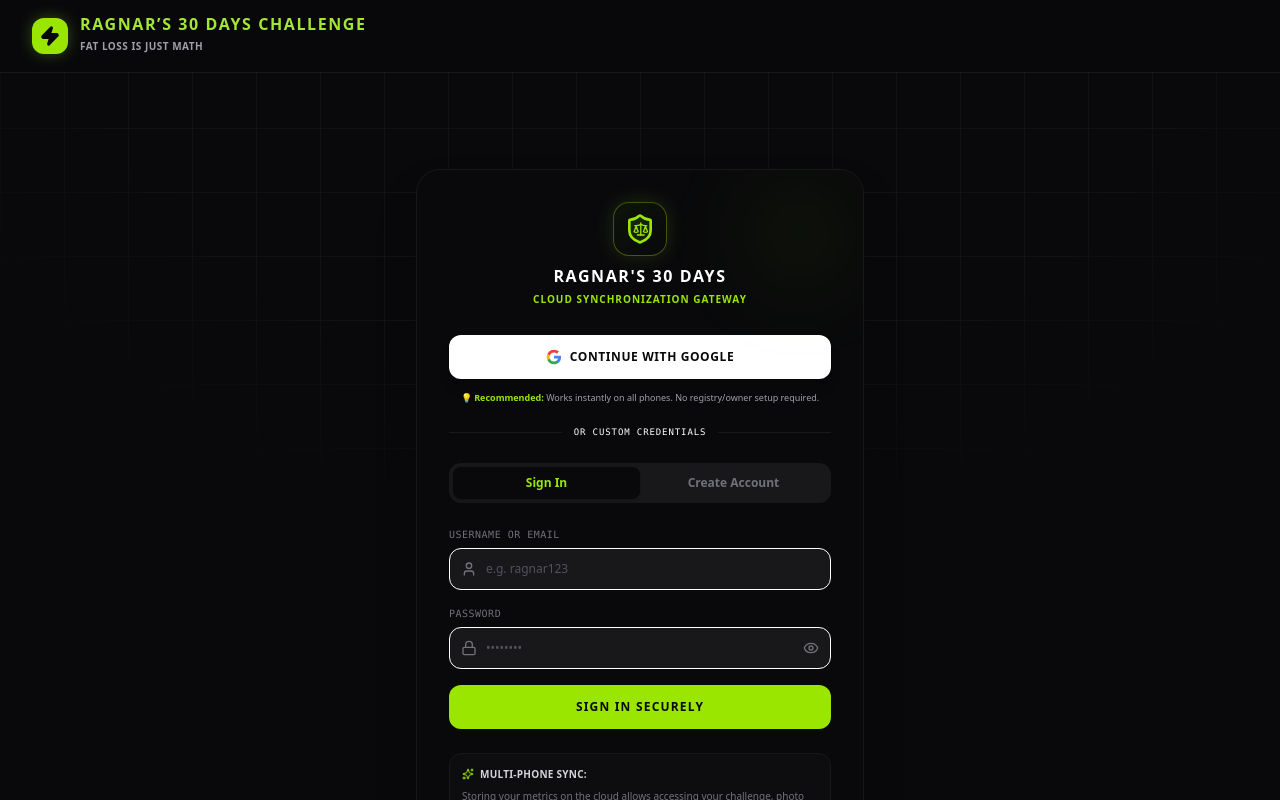
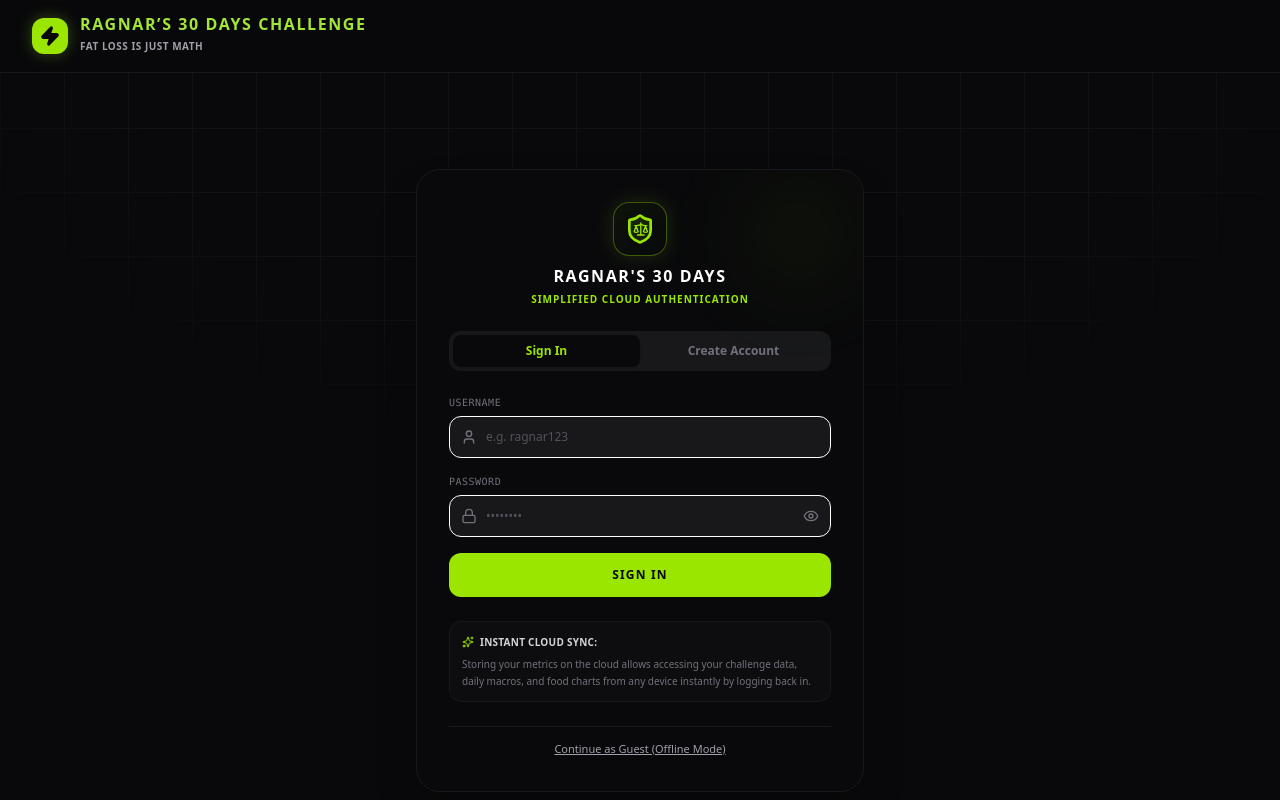
Before and after one commit to javierralphjoshua/Ralph-Joshua, a React (Vite) app: page / in a window 1280 px wide. Shown: the top 800 px of the page. Built offline with nearby package versions, Linux system fonts and the light colour scheme; no server answers.

Commit message:
more basic signin

```diff
--- a/server.ts
+++ b/server.ts
@@ -40,9 +40,9 @@ app.get("/api/health", (req, res) => {
   res.json({ status: "ok", apiKeyAvailable: !!apiKey });
 });
 
-// Helper function to query Gemini with retry exponential backoff and model fallbacks (e.g. gemini-3.1-flash-lite)
+// Helper function to query Gemini with retry exponential backoff and model fallbacks (e.g. gemini-3.1-flash-lite, gemini-flash-latest)
 async function generateCaloriesWithRetry(ai: GoogleGenAI, contentsParts: any[]): Promise<string> {
-  const modelsToTry = ["gemini-3.5-flash", "gemini-3.1-flash-lite"];
+  const modelsToTry = ["gemini-3.5-flash", "gemini-3.1-flash-lite", "gemini-flash-latest"];
   const maxRetriesPerModel = 2;
   const initialDelayMs = 1200;
   let lastError: any = null;
--- a/src/App.tsx
+++ b/src/App.tsx
@@ -12,11 +12,11 @@ import {
   handleFirestoreError,
   OperationType
 } from './firebase';
-import {
-  onAuthStateChanged,
-  signOut,
-  User
-} from 'firebase/auth';
+// Custom lightweight user session type
+export interface CustomUser {
+  uid: string;
+  email: string;
+}
 import {
   collection,
   doc,
@@ -301,7 +301,7 @@ function renderTransformationCard(profile: UserProfile, stats: any, callback: (d
 }
 
 export default function App() {
-  const [currentUser, setCurrentUser] = useState<User | null>(null);
+  const [currentUser, setCurrentUser] = useState<CustomUser | null>(null);
   const [authLoading, setAuthLoading] = useState(true);
   const [guestMode, setGuestMode] = useState<boolean>(() => {
     return localStorage.getItem('challenge_profile_v1') !== null || localStorage.getItem('guest_mode_preferred') === 'true';
@@ -373,13 +373,16 @@ export default function App() {
     }, 150);
   };
 
-  // 1. Firebase Authentication & Cloud Sync
+  // 1. Custom Simplified Session Sync
   useEffect(() => {
-    const unsubscribe = onAuthStateChanged(auth, async (user) => {
+    const initSession = async () => {
+      const savedSessionStr = localStorage.getItem('ragnars_challenge_session');
+      if (savedSessionStr) {
+        try {
+          const user = JSON.parse(savedSessionStr) as CustomUser;
           setCurrentUser(user);
-      if (user) {
           setAuthLoading(true);
-        try {
+
           const profileRef = doc(db, 'profiles', user.uid);
           const profileSnap = await getDoc(profileRef);
 
@@ -399,7 +402,7 @@ export default function App() {
             setLogs(loadedLogs);
             setToastMessage("Cloud profile downloaded successfully! ☁️");
           } else {
-            // No profile in cloud yet: Migrate guest/local data to cloud if it exists!
+            // Migrate guest/local data to cloud if it exists
             const localProfileStr = localStorage.getItem('challenge_profile_v1');
             const localLogsStr = localStorage.getItem('challenge_logs_v1');
 
@@ -433,14 +436,18 @@ export default function App() {
           }
         } catch (e) {
           console.error("Firestore sync error", e);
-          setToastMessage("Failed to sync cloud database. Check security rules 📡");
+          // Hydrate offline backup
+          migrateOfflineBackup();
         } finally {
           setAuthLoading(false);
         }
       } else {
-        // No authenticated user active
         setAuthLoading(false);
-        // Hydrate from localStorage
+        migrateOfflineBackup();
+      }
+    };
+
+    const migrateOfflineBackup = () => {
       try {
         const savedProfile = localStorage.getItem('challenge_profile_v1');
         const savedLogs = localStorage.getItem('challenge_logs_v1');
@@ -457,10 +464,9 @@ export default function App() {
       } catch (e) {
         console.error(e);
       }
-      }
-    });
-
-    return () => unsubscribe();
+    };
+
+    initSession();
   }, []);
 
   // 2. Local & Cloud Sync State Persistence
@@ -530,7 +536,8 @@ export default function App() {
 
   const handleSignOut = async () => {
     try {
-      await signOut(auth);
+      localStorage.removeItem('ragnars_challenge_session');
+      setCurrentUser(null);
       setProfile(null);
       setLogs({});
       setGuestMode(false);
@@ -606,8 +613,12 @@ export default function App() {
 
   // 4. Handle Save Profile Configuration
   const handleSaveProfile = (updatedProfile: UserProfile) => {
-    setProfile(updatedProfile);
-    saveState(updatedProfile, logs);
+    const finalProfile = { ...updatedProfile };
+    if (profile && profile.password) {
+      finalProfile.password = profile.password;
+    }
+    setProfile(finalProfile);
+    saveState(finalProfile, logs);
     setShowSettings(false);
   };
 
@@ -919,7 +930,8 @@ export default function App() {
 
         <main className="max-w-7xl mx-auto px-4 sm:px-6 lg:px-8 py-12">
           <AuthGateway
-            onSuccess={() => {
+            onLoginSuccess={(user) => {
+              setCurrentUser(user);
               setGuestMode(false);
               setToastMessage("✓ Logged in successfully! Cloud state active. ☁️");
             }}
@@ -938,7 +950,17 @@ export default function App() {
       {/* Top Navigation Frame */}
       <header className="border-b border-zinc-900 bg-zinc-950/80 backdrop-blur sticky top-0 z-40">
         <div className="max-w-7xl mx-auto px-4 sm:px-6 lg:px-8 py-4 flex items-center justify-between">
-          <div className="flex items-center space-x-3">
+          <div
+            onClick={() => {
+              if (profile) {
+                setActiveTab('journal');
+                setShowSettings(false);
+              }
+            }}
+            className={`flex items-center space-x-3 select-none ${profile ? 'cursor-pointer hover:opacity-80 transition' : ''}`}
+            id="header-title-home-brand"
+            title={profile ? "Go to Journal Home" : undefined}
+          >
             <div className="bg-lime-400 p-2 rounded-xl text-zinc-950 font-black shadow-[0_0_15px_rgba(163,230,53,0.3)] flex items-center justify-center">
               <Zap className="w-5 h-5 fill-zinc-950 stroke-zinc-950 stroke-[3]" />
             </div>
@@ -963,11 +985,12 @@ export default function App() {
                 </span>
                 <button
                   onClick={handleSignOut}
-                  className="hover:text-rose-450 text-zinc-400 transition ml-1 cursor-pointer"
+                  className="hover:text-rose-400 hover:bg-rose-500/10 text-zinc-400 flex items-center gap-1 transition ml-2 cursor-pointer bg-zinc-950 border border-zinc-800 px-2 py-1 rounded-lg text-[10px] font-bold uppercase tracking-wider"
                   title="Logout Account"
                   id="header-logout-chevron"
                 >
-                  <LogOut className="w-3.5 h-3.5" />
+                  <LogOut className="w-3 h-3 text-rose-400" />
+                  <span>Exit Session</span>
                 </button>
               </div>
             ) : (
@@ -987,6 +1010,23 @@ export default function App() {
                 >
                   Save Cloud
                 </button>
+                <button
+                  onClick={() => {
+                    setGuestMode(false);
+                    setProfile(null);
+                    setLogs({});
+                    localStorage.removeItem('guest_mode_preferred');
+                    localStorage.removeItem('challenge_profile_v1');
+                    localStorage.removeItem('challenge_logs_v1');
+                    setToastMessage("Cleared guest states and exited! 🚪");
+                  }}
+                  className="text-[9px] text-rose-405 hover:text-rose-400 font-extrabold uppercase tracking-wider transition bg-rose-400/5 hover:bg-rose-400/10 px-2 py-0.5 rounded border border-rose-400/20 cursor-pointer flex items-center gap-0.5 ml-1"
+                  title="Exit Guest Session and clear data"
+                  id="header-guest-exit-button"
+                >
+                  <LogOut className="w-2.5 h-2.5 text-rose-400" />
+                  <span>Exit Guest</span>
+                </button>
               </div>
             )}
 
@@ -994,10 +1034,23 @@ export default function App() {
               <div className="flex items-center space-x-2">
                 <button
                   onClick={() => setShowSettings(!showSettings)}
-                  className="bg-zinc-900 border border-zinc-800 hover:border-zinc-700 text-zinc-300 font-bold px-3 py-2 rounded-xl text-xs flex items-center gap-1.5 transition whitespace-nowrap"
-                >
+                  className={`${
+                    showSettings
+                      ? "bg-rose-500/10 border-rose-500/35 text-rose-400 hover:bg-rose-500/20"
+                      : "bg-zinc-900 border-zinc-800 hover:border-zinc-700 text-zinc-300"
+                  } border font-bold px-3 py-2 rounded-xl text-xs flex items-center gap-1.5 transition whitespace-nowrap cursor-pointer`}
+                >
+                  {showSettings ? (
+                    <>
+                      <X className="w-3.5 h-3.5 text-rose-400" />
+                      <span>Exit Settings</span>
+                    </>
+                  ) : (
+                    <>
                       <Settings2 className="w-3.5 h-3.5 text-zinc-400" />
                       <span className="hidden lg:inline">Metabolic settings</span>
+                    </>
+                  )}
                 </button>
                 <button
                   onClick={handleResetChallenge}
--- a/src/components/AuthGateway.tsx
+++ b/src/components/AuthGateway.tsx
@@ -1,111 +1,119 @@
 import React, { useState } from 'react';
-import {
-  signInWithEmailAndPassword,
-  createUserWithEmailAndPassword,
-  signOut,
-  GoogleAuthProvider,
-  signInWithPopup
-} from 'firebase/auth';
-import { auth } from '../firebase';
-import { Shield, Lock, User, Sparkles, Scale, CircleAlert, Eye, EyeOff, LogIn } from 'lucide-react';
+import { doc, getDoc, setDoc } from 'firebase/firestore';
+import { db } from '../firebase';
+import { Shield, Lock, User, Sparkles, Scale, CircleAlert, Eye, EyeOff } from 'lucide-react';
 import { motion } from 'motion/react';
 
 interface AuthGatewayProps {
-  onSuccess: () => void;
+  onLoginSuccess: (user: { uid: string; email: string }) => void;
   onContinueAsGuest: () => void;
 }
 
-export default function AuthGateway({ onSuccess, onContinueAsGuest }: AuthGatewayProps) {
+export default function AuthGateway({ onLoginSuccess, onContinueAsGuest }: AuthGatewayProps) {
   const [isLogin, setIsLogin] = useState(true);
-  const [identifier, setIdentifier] = useState(''); // username or email
+  const [username, setUsername] = useState('');
   const [password, setPassword] = useState('');
   const [error, setError] = useState<string | null>(null);
   const [loading, setLoading] = useState(false);
   const [showPassword, setShowPassword] = useState(false);
 
-  // Helper to standardise usernames into Firebase email format
-  const formatEmail = (val: string): string => {
-    const trimmed = val.trim();
-    if (trimmed.includes('@')) {
-      return trimmed;
-    }
-    // Convert direct username to an email space
-    return `${trimmed.toLowerCase()}@ragnarschallenge.com`;
-  };
-
-  const handleGoogleSignIn = async () => {
-    setError(null);
-    setLoading(true);
-    const provider = new GoogleAuthProvider();
-    // Allow popups for Google Auth
-    provider.setCustomParameters({
-      prompt: 'select_account'
-    });
-
-    try {
-      await signInWithPopup(auth, provider);
-      onSuccess();
-    } catch (err: any) {
-      console.error(err);
-      let errMsg = "Failed to sign in with Google. Please try again.";
-      if (err.code === 'auth/popup-blocked') {
-        errMsg = "Popup blocked! Please enable popups in your browser settings to continue with Google Sign-In.";
-      } else if (err.code === 'auth/network-request-failed') {
-        errMsg = "Network error. Please check your internet connection and try again.";
-      } else if (err.code === 'auth/cancelled-popup-request') {
-        errMsg = "The sign-in popup was closed before completion.";
-      } else if (err.message) {
-        errMsg = err.message;
-      }
-      setError(errMsg);
-    } finally {
-      setLoading(false);
-    }
+  // Validate username format (simple alphanumeric + underscores/hyphens to be safe document IDs)
+  const isValidUsername = (val: string): boolean => {
+    return /^[a-zA-Z0-9_\-]+$/.test(val);
   };
 
   const handleAuth = async (e: React.FormEvent) => {
     e.preventDefault();
     setError(null);
 
-    const trimmedId = identifier.trim();
-    if (!trimmedId) {
-      setError("Please enter a username or email address.");
+    const trimmedUsername = username.trim().toLowerCase();
+    if (!trimmedUsername) {
+      setError("Please enter a username.");
       return;
     }
-    if (password.length < 6) {
-      setError("Password must be at least 6 characters long.");
+
+    if (!isValidUsername(trimmedUsername)) {
+      setError("Username can only contain letters, numbers, underscores (_), and hyphens (-). No spaces or special characters.");
+      return;
+    }
+
+    if (password.length < 4) {
+      setError("Password must be at least 4 characters long.");
       return;
     }
 
     setLoading(true);
-    const email = formatEmail(trimmedId);
 
     try {
+      const userRef = doc(db, 'profiles', trimmedUsername);
+      const userSnap = await getDoc(userRef);
+
       if (isLogin) {
-        await signInWithEmailAndPassword(auth, email, password);
+        // --- SIGN IN MODE ---
+        if (!userSnap.exists()) {
+          setError("No account found with this username. Please switch to the 'Create Account' tab if you are new.");
+          setLoading(false);
+          return;
+        }
+
+        const userData = userSnap.data();
+        // Since we are using standard password storage as requested ("no hard security")
+        if (userData.password !== password) {
+          setError("Incorrect password. Please verify your password and try again.");
+          setLoading(false);
+          return;
+        }
+
+        // Successfully logged in!
+        const sessionUser = {
+          uid: trimmedUsername,
+          email: `${trimmedUsername}@ragnarschallenge.com`
+        };
+
+        // Save session
+        localStorage.setItem('ragnars_challenge_session', JSON.stringify(sessionUser));
+        onLoginSuccess(sessionUser);
+
       } else {
-        await createUserWithEmailAndPassword(auth, email, password);
+        // --- REGISTER MODE ---
+        if (userSnap.exists()) {
+          setError("This username is already taken. Please choose a different username.");
+          setLoading(false);
+          return;
+        }
+
+        // Create a basic profile document with password and name
+        const initialProfile = {
+          name: username.trim(),
+          password: password,
+          age: 30,
+          gender: 'male' as const,
+          weight: 180,
+          weightUnit: 'lbs' as const,
+          height: 175,
+          waist: 34,
+          waistUnit: 'inches' as const,
+          activityLevel: 'light' as const,
+          bmrPreference: 'auto' as const,
+          manualBmr: 1800,
+          startDate: new Date().toISOString().split('T')[0],
+          fatLossGoal: 10
+        };
+
+        await setDoc(userRef, initialProfile);
+
+        const sessionUser = {
+          uid: trimmedUsername,
+          email: `${trimmedUsername}@ragnarschallenge.com`
+        };
+
+        // Save session
+        localStorage.setItem('ragnars_challenge_session', JSON.stringify(sessionUser));
+        onLoginSuccess(sessionUser);
       }
-      onSuccess();
     } catch (err: any) {
-      console.error(err);
-      let errMsg = "An unexpected error occurred. Please try again.";
-
-      if (err.code === 'auth/operation-not-allowed') {
-        errMsg = "Custom Email/Password registration is currently disabled for this Firebase project. Please use 'Continue with Google' instead—it is fully supported and works instantly without configuration! Alternatively, you can run in offline Guest Mode.";
-      } else if (err.code === 'auth/wrong-password' || err.code === 'auth/invalid-credential') {
-        errMsg = "Incorrect password or username. Please check your credentials.";
-      } else if (err.code === 'auth/user-not-found') {
-        errMsg = "No account found with this username or email.";
-      } else if (err.code === 'auth/email-already-in-use') {
-        errMsg = "This username or email is already registered.";
-      } else if (err.code === 'auth/invalid-email') {
-        errMsg = "Invalid username format. Use alphanumeric characters.";
-      } else if (err.code === 'auth/network-request-failed') {
-        errMsg = "Network error. Please check your internet connection.";
-      }
-
-      setError(errMsg);
+      console.error("Auth helper failure:", err);
+      setError(err?.message || "A database synchronization error occurred. Please try again.");
     } finally {
       setLoading(false);
     }
@@ -133,37 +141,8 @@ export default function AuthGateway({ onSuccess, onContinueAsGuest }: AuthGatewa
               RAGNAR'S 30 DAYS
             </h1>
             <div className="text-[10px] text-lime-400 font-extrabold tracking-widest mt-1 uppercase">
-              Cloud Synchronization Gateway
+              Simplified Cloud Authentication
             </div>
-          </div>
-        </div>
-
-        {/* Instantly Configured Google Sign-In */}
-        <div className="space-y-3 pt-1">
-          <button
-            type="button"
-            onClick={handleGoogleSignIn}
-            disabled={loading}
-            className="w-full bg-white hover:bg-zinc-100 text-zinc-950 font-black text-xs uppercase tracking-wider py-3.5 px-4 rounded-xl font-sans cursor-pointer transition flex items-center justify-center gap-2 disabled:opacity-50 shadow-lg active:scale-[0.99]"
-            id="auth-google-btn"
-          >
-            <svg className="w-4 h-4 shrink-0" viewBox="0 0 24 24" fill="none">
-              <path d="M22.5 12.25c0-.78-.07-1.53-.2-2.25H12v4.26h5.92c-.26 1.37-1.04 2.53-2.21 3.31v2.77h3.57c2.08-1.92 3.28-4.74 3.28-8.09z" fill="#4285F4"/>
-              <path d="M12 23c2.97 0 5.46-.98 7.28-2.66l-3.57-2.77c-.98.66-2.23 1.06-3.71 1.06-2.86 0-5.29-1.93-6.16-4.53H2.18v2.84C3.99 20.53 7.7 23 12 23z" fill="#34A853"/>
-              <path d="M5.84 14.1c-.22-.66-.35-1.36-.35-2.1s.13-1.44.35-2.1V7.06H2.18C1.43 8.55 1 10.22 1 12s.43 3.45 1.18 4.94l3.66-2.84z" fill="#FBBC05"/>
-              <path d="M12 5.38c1.62 0 3.06.56 4.21 1.64l3.15-3.15C17.45 2.09 14.97 1 12 1 7.7 1 3.99 3.47 2.18 7.06l3.66 2.84c.87-2.6 3.3-4.53 6.16-4.53z" fill="#EA4335"/>
-            </svg>
-            <span>Continue with Google</span>
-          </button>
-
-          <p className="text-[9px] text-zinc-400 text-center leading-relaxed font-medium">
-            💡 <strong className="text-lime-400">Recommended:</strong> Works instantly on all phones. No registry/owner setup required.
-          </p>
-
-          <div className="flex items-center pt-2">
-            <div className="flex-grow border-t border-zinc-900"></div>
-            <span className="px-3 text-[9px] font-mono text-zinc-650 uppercase tracking-widest whitespace-nowrap">Or custom credentials</span>
-            <div className="flex-grow border-t border-zinc-900"></div>
           </div>
         </div>
 
@@ -197,7 +176,7 @@ export default function AuthGateway({ onSuccess, onContinueAsGuest }: AuthGatewa
         <form onSubmit={handleAuth} className="space-y-4">
           <div className="space-y-1.5">
             <label className="text-[10px] font-mono uppercase text-zinc-500 tracking-wider block">
-              Username or Email
+              Username
             </label>
             <div className="relative">
               <span className="absolute inset-y-0 left-0 flex items-center pl-3 text-zinc-500">
@@ -206,9 +185,9 @@ export default function AuthGateway({ onSuccess, onContinueAsGuest }: AuthGatewa
               <input
                 type="text"
                 required
-                value={identifier}
-                onChange={(e) => setIdentifier(e.target.value)}
-                placeholder={isLogin ? "e.g. ragnar123" : "Choose username or email"}
+                value={username}
+                onChange={(e) => setUsername(e.target.value)}
+                placeholder={isLogin ? "e.g. ragnar123" : "Choose username (letters/numbers only)"}
                 className="w-full bg-zinc-900 border border-zinc-850 hover:border-zinc-800 focus:border-lime-500 focus:outline-none text-xs text-white rounded-xl pl-9 pr-4 py-3 placeholder:text-zinc-600 transition"
                 id="auth-input-username"
               />
@@ -260,7 +239,7 @@ export default function AuthGateway({ onSuccess, onContinueAsGuest }: AuthGatewa
             {loading ? (
               <span className="w-4 h-4 border-2 border-zinc-950 border-t-transparent rounded-full animate-spin"></span>
             ) : isLogin ? (
-              <span>Sign In Securely</span>
+              <span>Sign In</span>
             ) : (
               <span>Create Account</span>
             )}
@@ -271,10 +250,10 @@ export default function AuthGateway({ onSuccess, onContinueAsGuest }: AuthGatewa
         <div className="text-[10px] text-zinc-500 space-y-1.5 leading-relaxed bg-zinc-900/30 p-3 rounded-xl border border-zinc-900">
           <p className="flex items-center gap-1.5 text-zinc-400">
             <Sparkles className="w-3 h-3 text-lime-400" />
-            <strong className="text-zinc-300 uppercase tracking-wide">Multi-Phone Sync:</strong>
+            <strong className="text-zinc-300 uppercase tracking-wide">Instant Cloud Sync:</strong>
           </p>
           <p>
-            Storing your metrics on the cloud allows accessing your challenge, photo logs, and daily macros from any device instantly, without losing your active profile settings!
+            Storing your metrics on the cloud allows accessing your challenge data, daily macros, and food charts from any device instantly by logging back in.
           </p>
         </div>
 
--- a/src/types.ts
+++ b/src/types.ts
@@ -1,4 +1,5 @@
 export interface UserProfile {
+  password?: string; // Standard plaintext/hashed password for simple credential authentication
   name: string;
   age: number;
   gender: 'male' | 'female';
```
Also changed, not shown: firebase.json (added), 1 other file (tests, documents, lock files or other folders). Lines whose indentation alone changed are shown as unchanged.
